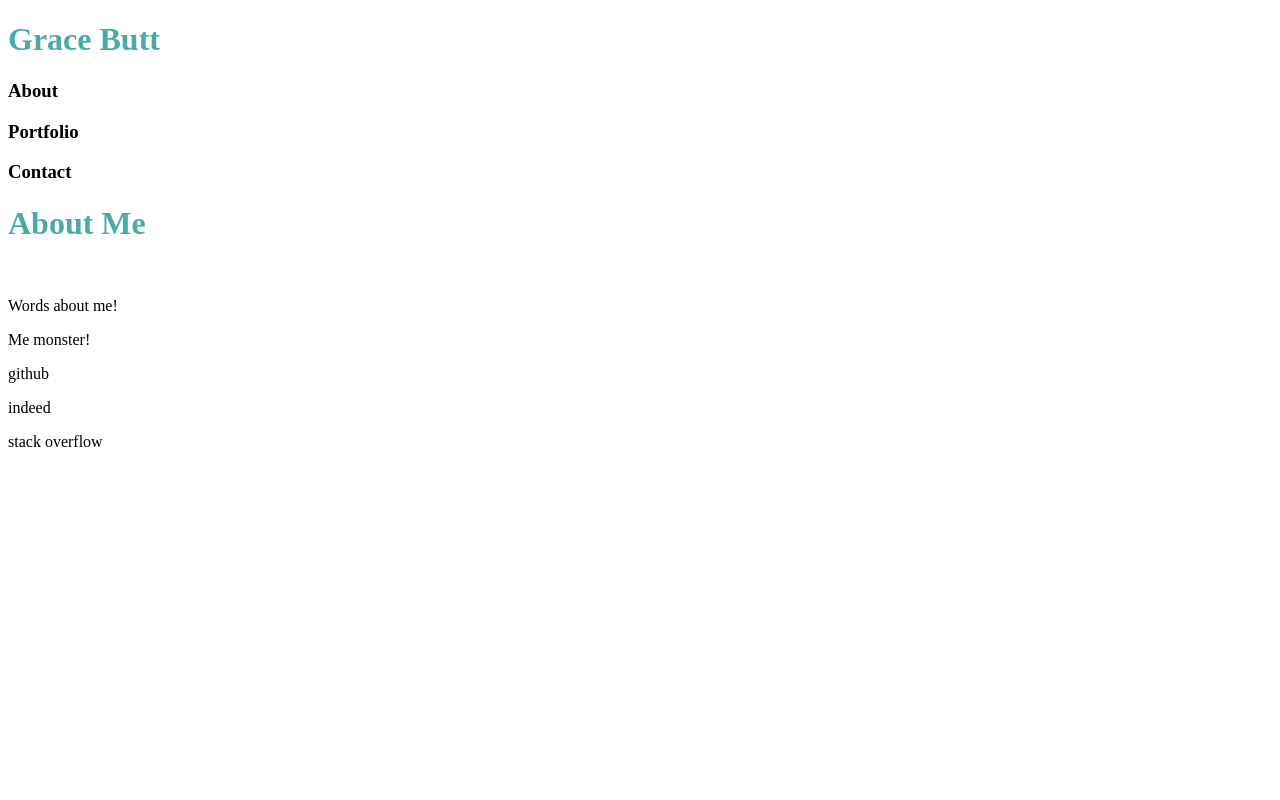
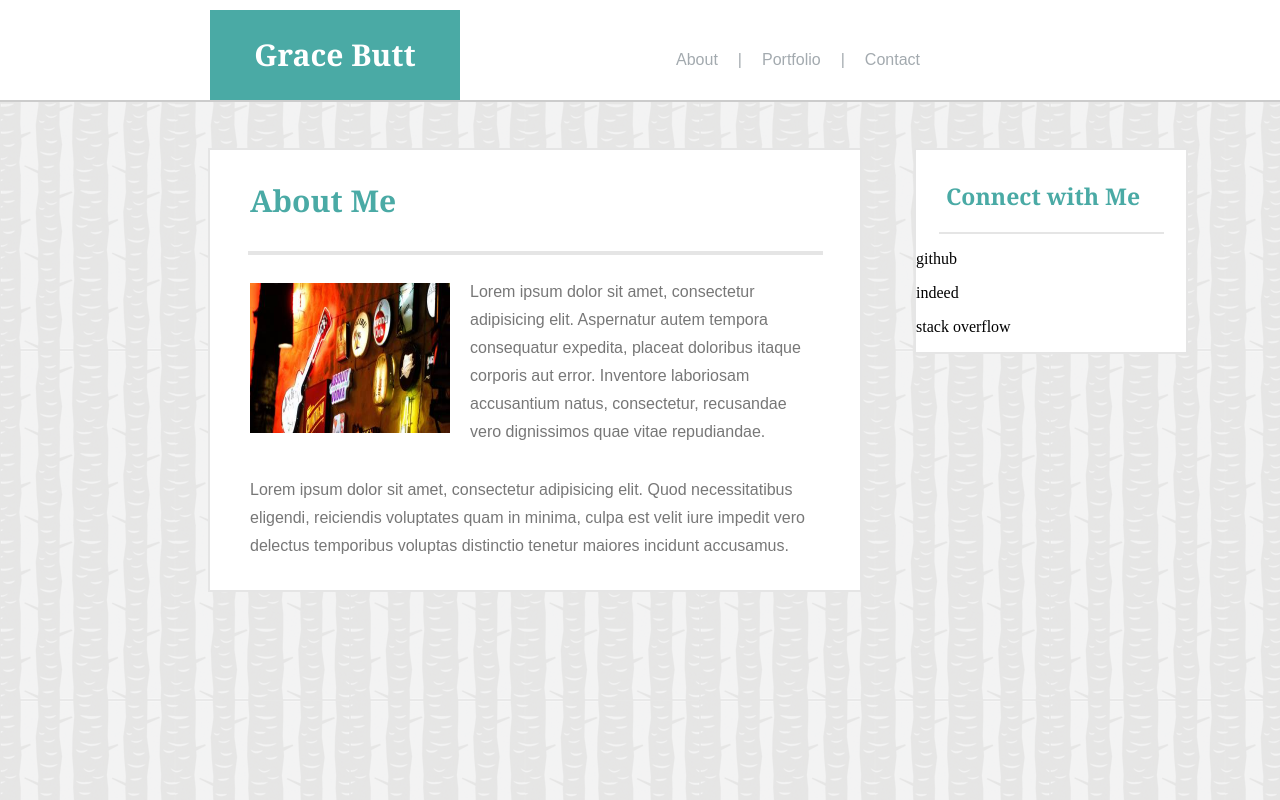
Before and after one commit to ShapeoftheClouds/Basic-Portfolio, a plain HTML site: page index.html in a window 1280 px wide. Drawn offline with Linux system fonts and the light colour scheme.

Commit message:
intial commit

```diff
--- a/assets/css/style.css
+++ b/assets/css/style.css
@@ -1,3 +1,124 @@
+body  {
+    background-image: url("../images/tree_bark.png");
+    background-color: #cccccc;
+}
+
 h1 {
 	color: #4aaaa5;
+	font-family: "Georgia", Times, Times New Roman, serif;
+	font-size: 30px;
 }
+
+#myname {
+	color: #ffffff;
+}
+
+#Navigation {
+	width: 100%;
+	height: 100px;
+	position: fixed;
+	top: 0;
+	left: 0;
+	background-color:white;
+	border-bottom: 2px solid #cccccc;
+}
+
+#namebox {
+	background-color:#4aaaa5;
+	position: relative;
+	top: -10px;
+	left: 210px;
+	width: 250px;
+	height: 90px;
+	text-align: center;
+	line-height: 90px;
+	color:#777777;
+}
+
+#navigationbuttons {
+	position: absolute;
+	top: 0px;
+	right: 350px;
+	line-height: 90px;
+}
+
+.buttons {
+	float: left;
+	margin: 10px 10px auto 10px;
+	line-height: 100px;
+	font-family: "Arial", "Helvetica Neue", Helvetica, sans-serif;
+	color: #a3aaaf;
+}
+
+#maincontainer {
+	width: 960px;
+	position: relative;
+	top: 130px;
+	left: 200px;
+	float: left;
+}
+
+#maincontent {
+	width: 650px;
+	position: absolute;
+	top: 10px;
+	background-color:#fff;
+	border: 2px solid #e5e5e5;
+}
+
+#pagetitle {
+	color: #4aaaa5;
+	font-family: "Georgia", Times, Times New Roman, serif;
+	font-size: 30px;
+	margin: 30px auto 30px 40px;
+}
+
+.line-divider {
+	height:1px;
+	width: 575px;
+	margin: 0 auto;
+	background:#e5e5e5;
+	border-bottom: 3px solid #e5e5e5;
+}
+
+#sidebox {
+	width: 270px;
+	position: absolute;
+	top: 10px;
+	right: -20px;
+	float: left;
+	background-color:#fff;
+	border: 2px solid #e5e5e5;
+}
+
+.mainimage {
+	float: left;
+	margin-top: 10px;
+	margin-left: 40px;
+	margin-right: 20px;
+}
+
+.maintext {
+	margin-top: 5px;
+	margin-right: 40px;
+	margin-left: 40px;
+	margin-bottom: 30px;
+	font-family: "Arial", "Helvetica Neue", Helvetica, sans-serif;
+	line-height: 175%;
+	color: #777777;
+}
+
+h3 {
+	color: #4aaaa5;
+	font-family: "Georgia", Times, Times New Roman, serif;
+	font-size: 23px;
+	margin: 30px 30px 10px 30px;
+}
+
+#smalldivider {
+	height:1px;
+	width: 225px;
+	margin: 20px auto auto auto;
+	background:#e5e5e5;
+	border-bottom: 1px solid #e5e5e5;
+}
--- a/index.html
+++ b/index.html
@@ -7,42 +7,57 @@
 
 	<link rel="stylesheet" type="text/css" href="assets/css/style.css">
 </head>
-
+<!--Body Content-->
 <body>
 
 <!--Navigation Bar-->
-<div>
+<div id="Navigation">
 	<!--My Name-->
-	<div>
-		<h1>Grace Butt</h1>
+	<div id="namebox">
+		<h1 id="myname">Grace Butt</h1>
 	</div>
 
-	<div>
-		<h3>About</h3>
-		<h3>Portfolio</h3>
-		<h3>Contact</h3>
+	<div id="navigationbuttons">
+			<p class="buttons">About</p>
+			<p class="buttons">|</p>
+			<p class="buttons">Portfolio</p>
+			<p class="buttons">|</p>
+		<p class="buttons">Contact</p>
 	</div>
 
 </div>
 
-	<!--Body Content-->
+	<!--Main Container-->
+	<div id="maincontainer">
 
-	<div>
-		<h1>About Me</h1>
+		<div id="maincontent">
+			<h1 id="pagetitle">About Me</h1>
+
+			<div class="line-divider"></div>
 
 			<br>
 
-		<p>Words about me!</p>
-		<p>Me monster!</p>
+			<div class="mainimage"><img src="assets/images/PlaceHolderImg4.jpg" alt="MainPhoto" style="width:200px;height:150px;"></div>
+
+				<p class="maintext">Lorem ipsum dolor sit amet, consectetur adipisicing elit. Aspernatur autem tempora consequatur expedita, placeat doloribus itaque corporis aut error. Inventore laboriosam accusantium natus, consectetur, recusandae vero dignissimos quae vitae repudiandae.</p>
+
+				<p class="maintext">Lorem ipsum dolor sit amet, consectetur adipisicing elit. Quod necessitatibus eligendi, reiciendis voluptates quam in minima, culpa est velit iure impedit vero delectus temporibus voluptas distinctio tenetur maiores incidunt accusamus.</p>
+
 			</div>
 
-	<!--Connect with Me Box-->
-	<div>
+		<!--Side Box-->
+		<div id="sidebox">
+			<h3>Connect with Me</h3>
+
+			<div id="smalldivider"></div>
 			<p>github</p>
 			<p>indeed</p>
 			<p>stack overflow</p>
 		</div>
 
+	</div>
+</div>
+
 </body>
 
 </html>
```
Also changed, not shown: assets/images/tree_bark.png (added). Lines whose indentation alone changed are shown as unchanged.
